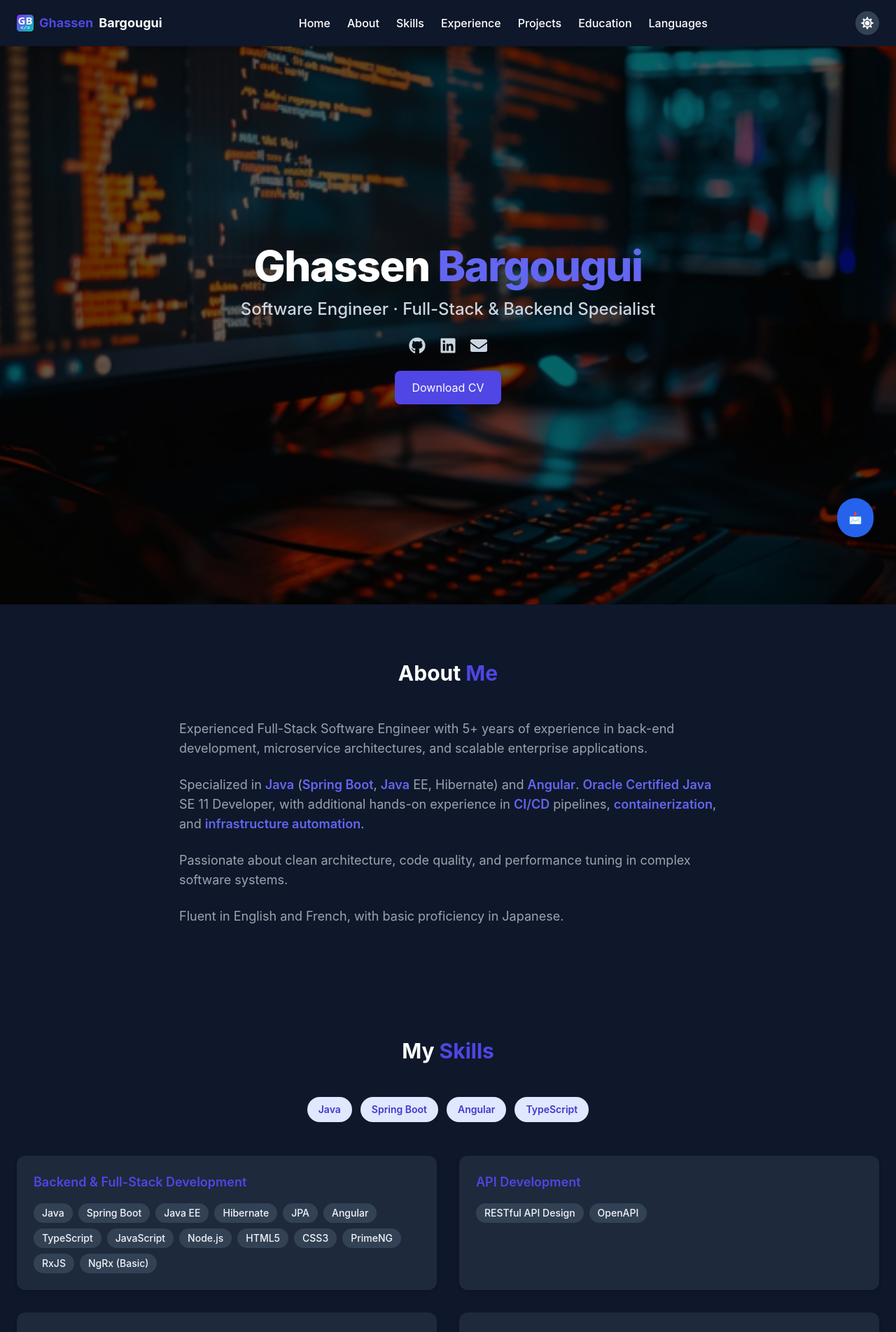
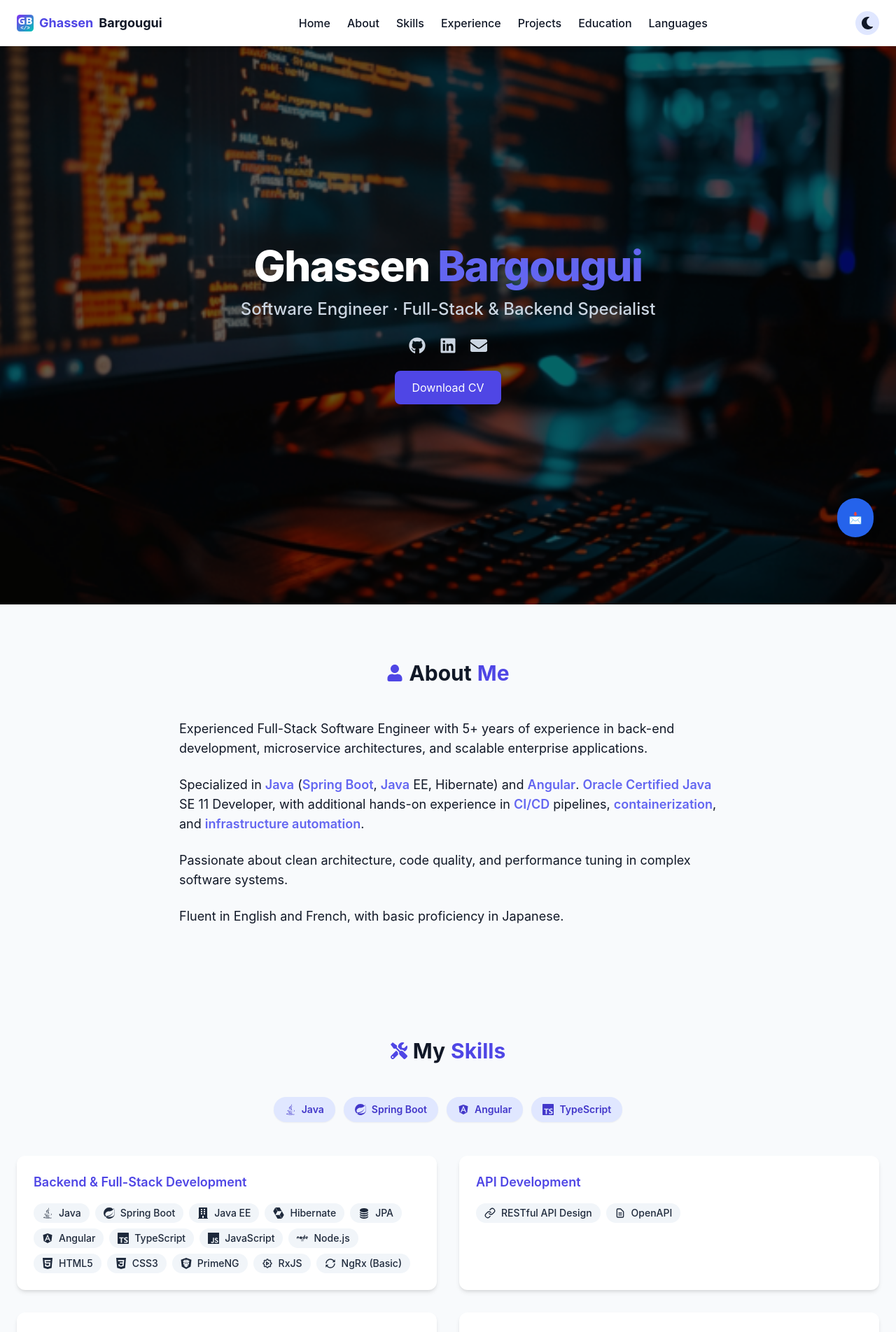
Before and after one commit to ghassenbrg/my-resume, a React (Create React App) app: page / in a window 1280 px wide. Shown: the top 1904 px of the page at 70% size. Built offline with nearby package versions, Linux system fonts and the light colour scheme.

Commit message:
Enhance UI

```diff
--- a/src/data/cv-data.json
+++ b/public/cv-data.json
@@ -187,7 +187,7 @@
           },
           {
             "name": "Integration Tests",
-            "icon": "integration"
+            "icon": "test"
           },
           {
             "name": "SonarQube",
@@ -195,7 +195,7 @@
           },
           {
             "name": "Code Review Best Practices",
-            "icon": "code-review"
+            "icon": "coding"
           }
         ],
         "Agile & Collaboration": [
@@ -335,13 +335,13 @@
     "education": [
       {
         "degree": "Engineer’s Degree in Software Engineering",
-        "institution": "ESPRIT",
+        "institution": "ESPRIT (Private Higher School of Engineering and Technology)",
         "location": "Tunis, Tunisia",
         "period": "Sept 2019 – July 2023"
       },
       {
         "degree": "Bachelor’s Degree in Computer Science",
-        "institution": "ISIMM",
+        "institution": "ISIMM (Higher Institute of Computer Science and Mathematics)",
         "location": "Monastir, Tunisia",
         "period": "Sept 2015 – June 2019"
       }
@@ -351,7 +351,8 @@
         "name": "Oracle Certified Professional, Java SE 11 Developer",
         "issuer": "Oracle",
         "date": "Sept 2022",
-        "link": "https://bit.ly/ocp11gb"
+        "link": "https://bit.ly/ocp11gb",
+        "image": "/ocp11.png"
       }
     ],
     "languages": [
--- a/src/PersonalCV.jsx
+++ b/src/PersonalCV.jsx
@@ -1,22 +1,31 @@
 // All components now follow modern Tailwind design
 
-import Hero from './components/Hero';
-import About from './components/About';
-import Skills from './components/Skills';
-import Experience from './components/Experience';
-import Projects from './components/Projects';
-import Education from './components/Education';
-import Languages from './components/Languages';
-import Header from './components/Header';
-import Footer from './components/Footer';
-import ContactModal from './components/ContactModal';
+import Hero from "./components/Hero";
+import About from "./components/About";
+import Skills from "./components/Skills";
+import Experience from "./components/Experience";
+import Projects from "./components/Projects";
+import Education from "./components/Education";
+import Languages from "./components/Languages";
+import Header from "./components/Header";
+import Footer from "./components/Footer";
+import ContactModal from "./components/ContactModal";
 
-import React, { useState, useEffect } from 'react';
+import React, { useState, useEffect } from "react";
 
 const PersonalCV = () => {
-  const [activeSection, setActiveSection] = useState('hero');
-  const [darkMode, setDarkMode] = useState(true);
+  const [activeSection, setActiveSection] = useState("hero");
+  const [darkMode, setDarkMode] = useState(false);
   const [showContactModal, setShowContactModal] = useState(false);
+
+  const [cvData, setCvData] = useState(null);
+
+  useEffect(() => {
+    fetch("/cv-data.json")
+      .then((res) => res.json())
+      .then(setCvData)
+      .catch((err) => console.error("Failed to load CV data:", err));
+  }, []);
 
   useEffect(() => {
     const observer = new IntersectionObserver(
@@ -30,7 +39,7 @@ const PersonalCV = () => {
       { threshold: 0.3 }
     );
 
-    const sections = document.querySelectorAll('section');
+    const sections = document.querySelectorAll("section");
     sections.forEach((section) => observer.observe(section));
 
     return () => {
@@ -38,35 +47,55 @@ const PersonalCV = () => {
     };
   }, []);
 
+  if (!cvData) {
+    return (
+      <div className="min-h-screen flex items-center justify-center">
+        <div className="flex flex-col items-center gap-3">
+          <div className="w-8 h-8 border-4 border-indigo-600 border-t-transparent rounded-full animate-spin" />
+          <p className="text-sm text-gray-500 dark:text-gray-300">
+            Loading resume...
+          </p>
+        </div>
+      </div>
+    );
+  }
+
   const scrollToSection = (sectionId) => {
     const section = document.getElementById(sectionId);
     if (section) {
-      section.scrollIntoView({ behavior: 'smooth' });
+      section.scrollIntoView({ behavior: "smooth" });
     }
   };
 
   return (
-    <div className={`${darkMode ? 'bg-gray-900 text-white' : 'bg-gray-50 text-gray-800'} transition-colors duration-500 min-h-screen`}>
+    <div
+      className={`${
+        darkMode ? "bg-gray-900 text-white" : "bg-gray-50 text-gray-800"
+      } transition-colors duration-500 min-h-screen`}
+    >
       <Header
         darkMode={darkMode}
         setDarkMode={setDarkMode}
         activeSection={activeSection}
         scrollToSection={scrollToSection}
+        cvData={cvData}
       />
 
       <main className="pt-16">
-        <Hero darkMode={darkMode} />
-        <About darkMode={darkMode} />
-        <Skills darkMode={darkMode} />
-        <Experience darkMode={darkMode} />
-        <Projects darkMode={darkMode} />
-        <Education darkMode={darkMode} />
-        <Languages darkMode={darkMode} />
+        <Hero darkMode={darkMode} cvData={cvData} />
+        <About darkMode={darkMode} cvData={cvData} />
+        <Skills darkMode={darkMode} cvData={cvData} />
+        <Experience darkMode={darkMode} cvData={cvData} />
+        <Projects darkMode={darkMode} cvData={cvData} />
+        <Education darkMode={darkMode} cvData={cvData} />
+        <Languages darkMode={darkMode} cvData={cvData} />
       </main>
 
-      <Footer darkMode={darkMode} />
+      <Footer darkMode={darkMode} cvData={cvData} />
 
-      {showContactModal && <ContactModal onClose={() => setShowContactModal(false)} />}
+      {showContactModal && (
+        <ContactModal onClose={() => setShowContactModal(false)} />
+      )}
 
       {/* Floating contact button */}
       <div className="fixed bottom-8 right-8 z-50">
--- a/src/components/About.jsx
+++ b/src/components/About.jsx
@@ -1,8 +1,8 @@
-import React from 'react';
-import cvData from '../data/cv-data.json';
-import { motion } from 'framer-motion';
+import { motion } from "framer-motion";
+import React from "react";
+import { FaUser } from "react-icons/fa";
 
-const About = ({ darkMode }) => {
+const About = ({ darkMode, cvData }) => {
   const { paragraphs } = cvData.about;
 
   const fadeUp = {
@@ -10,29 +10,31 @@ const About = ({ darkMode }) => {
     visible: (i) => ({
       opacity: 1,
       y: 0,
-      transition: { delay: i * 0.2, duration: 0.6 }
-    })
+      transition: { delay: i * 0.2, duration: 0.6 },
+    }),
   };
 
   // Keyword highlight
   const keywordHighlight = (text) => {
     const highlights = [
-      'Java',
-      'Spring Boot',
-      'Angular',
-      'CI/CD',
-      'containerization',
-      'microservices',
-      'Oracle Certified',
-      'Docker',
-      'Kubernetes',
-      'infrastructure automation'
+      "Java",
+      "Spring Boot",
+      "Angular",
+      "CI/CD",
+      "containerization",
+      "microservices",
+      "Oracle Certified",
+      "Docker",
+      "Kubernetes",
+      "infrastructure automation",
     ];
 
-    const regex = new RegExp(`(${highlights.join('|')})`, 'gi');
+    const regex = new RegExp(`(${highlights.join("|")})`, "gi");
     return text.split(regex).map((part, i) =>
       highlights.includes(part) || highlights.includes(part.toLowerCase()) ? (
-        <span key={i} className="text-indigo-500 font-semibold">{part}</span>
+        <span key={i} className="text-indigo-500 font-semibold">
+          {part}
+        </span>
       ) : (
         part
       )
@@ -43,17 +45,18 @@ const About = ({ darkMode }) => {
     <section
       id="about"
       className={`py-20 transition-colors duration-500 ${
-        darkMode ? 'bg-slate-900 text-white' : 'bg-slate-50 text-gray-900'
+        darkMode ? "bg-slate-900 text-white" : "bg-slate-50 text-gray-900"
       }`}
     >
       <div className="container mx-auto px-6">
         <motion.h2
-          className="text-3xl font-bold mb-12 text-center"
+          className="text-3xl font-bold mb-12 text-center flex items-center justify-center gap-2"
           initial={{ opacity: 0, y: -20 }}
           whileInView={{ opacity: 1, y: 0 }}
           transition={{ duration: 0.6 }}
           viewport={{ once: true }}
         >
+          <FaUser className="text-indigo-600  w-6 h-6" />
           About <span className="text-indigo-600">Me</span>
         </motion.h2>
         <div className="max-w-3xl mx-auto space-y-6">
@@ -61,7 +64,7 @@ const About = ({ darkMode }) => {
             <motion.p
               key={index}
               className={`text-base md:text-lg ${
-                darkMode ? 'text-gray-400' : 'text-black-700'
+                darkMode ? "text-gray-400" : "text-black-700"
               } leading-relaxed`}
               custom={index}
               initial="hidden"
--- a/src/components/Experience.jsx
+++ b/src/components/Experience.jsx
@@ -1,8 +1,8 @@
+import { motion } from "framer-motion";
 import React from "react";
-import cvData from "../data/cv-data.json";
-import { motion } from "framer-motion";
+import { FaBriefcase } from "react-icons/fa";
 
-const Experience = ({ darkMode }) => {
+const Experience = ({ darkMode, cvData }) => {
   const experiences = cvData.experience || [];
 
   return (
@@ -14,12 +14,13 @@ const Experience = ({ darkMode }) => {
     >
       <div className="container mx-auto px-4 md:px-10">
         <motion.h2
-          className="text-3xl font-bold mb-16 text-center"
+          className="text-3xl font-bold mb-12 text-center flex items-center justify-center gap-2"
           initial={{ opacity: 0, y: -20 }}
           whileInView={{ opacity: 1, y: 0 }}
           transition={{ duration: 0.6 }}
           viewport={{ once: true }}
         >
+          <FaBriefcase className="text-indigo-600  w-6 h-6" />
           Professional <span className="text-indigo-600">Experience</span>
         </motion.h2>
 
--- a/src/components/Hero.jsx
+++ b/src/components/Hero.jsx
@@ -1,9 +1,8 @@
-import React from 'react';
-import cvData from '../data/cv-data.json';
-import { FaGithub, FaLinkedin, FaEnvelope } from 'react-icons/fa';
-import { motion } from 'framer-motion';
+import React from "react";
+import { FaGithub, FaLinkedin, FaEnvelope } from "react-icons/fa";
+import { motion } from "framer-motion";
 
-const Hero = ({ darkMode }) => {
+const Hero = ({ darkMode, cvData }) => {
   const { name, title, github, linkedin, email, cvLink } = cvData.hero;
 
   return (
@@ -19,7 +18,12 @@ const Hero = ({ darkMode }) => {
           className="w-full h-full object-cover scale-110 blur-1xl opacity-100"
           initial={{ scale: 1.05 }}
           animate={{ scale: 1.5 }}
-          transition={{ duration: 15, ease: 'easeInOut', repeat: Infinity, repeatType: 'reverse' }}
+          transition={{
+            duration: 15,
+            ease: "easeInOut",
+            repeat: Infinity,
+            repeatType: "reverse",
+          }}
         />
         <div className="absolute inset-0 bg-black/60" />
       </div>
@@ -32,8 +36,8 @@ const Hero = ({ darkMode }) => {
           animate={{ opacity: 1, y: 0 }}
           transition={{ duration: 0.8 }}
         >
-          {name.split(' ')[0]}{' '}
-          <span className="text-indigo-500">{name.split(' ')[1]}</span>
+          {name.split(" ")[0]}{" "}
+          <span className="text-indigo-500">{name.split(" ")[1]}</span>
         </motion.h1>
 
         <motion.h2
@@ -51,10 +55,20 @@ const Hero = ({ darkMode }) => {
           animate={{ opacity: 1 }}
           transition={{ delay: 0.5 }}
         >
-          <a href={github} className="hover:text-indigo-400" target="_blank" rel="noreferrer">
+          <a
+            href={github}
+            className="hover:text-indigo-400"
+            target="_blank"
+            rel="noreferrer"
+          >
             <FaGithub size={24} />
           </a>
-          <a href={linkedin} className="hover:text-indigo-400" target="_blank" rel="noreferrer">
+          <a
+            href={linkedin}
+            className="hover:text-indigo-400"
+            target="_blank"
+            rel="noreferrer"
+          >
             <FaLinkedin size={24} />
           </a>
           <a href={`mailto:${email}`} className="hover:text-indigo-400">
--- a/src/components/Languages.jsx
+++ b/src/components/Languages.jsx
@@ -1,25 +1,26 @@
-import React from 'react';
-import cvData from '../data/cv-data.json';
-import { motion } from 'framer-motion';
+import { motion } from "framer-motion";
+import React from "react";
+import { FaLanguage } from "react-icons/fa";
 
-const Languages = ({ darkMode }) => {
+const Languages = ({ darkMode, cvData }) => {
   const languages = cvData.languages;
 
   return (
     <section
       id="languages"
       className={`py-20 transition-colors duration-500 ${
-        darkMode ? 'bg-slate-900 text-white' : 'bg-slate-50 text-gray-900'
+        darkMode ? "bg-slate-900 text-white" : "bg-slate-50 text-gray-900"
       }`}
     >
       <div className="container mx-auto px-6">
         <motion.h2
-          className="text-3xl font-bold mb-12 text-center"
+          className="text-3xl font-bold mb-12 text-center flex items-center justify-center gap-2"
           initial={{ opacity: 0, y: -20 }}
           whileInView={{ opacity: 1, y: 0 }}
           transition={{ duration: 0.6 }}
           viewport={{ once: true }}
         >
+          <FaLanguage className="text-indigo-600" />
           Language <span className="text-indigo-600">Proficiency</span>
         </motion.h2>
 
@@ -34,7 +35,9 @@ const Languages = ({ darkMode }) => {
             >
               <div className="flex justify-between mb-1">
                 <span className="font-medium text-base">{lang.language}</span>
-                <span className="text-sm text-indigo-500 font-semibold">{lang.level}</span>
+                <span className="text-sm text-indigo-500 font-semibold">
+                  {lang.level}
+                </span>
               </div>
               <div className="w-full h-3 bg-slate-200 dark:bg-slate-700 rounded-full overflow-hidden">
                 <motion.div
--- a/src/components/Skills.jsx
+++ b/src/components/Skills.jsx
@@ -1,29 +1,125 @@
-import React from 'react';
-import cvData from '../data/cv-data.json';
-import { motion } from 'framer-motion';
+import { motion } from "framer-motion";
+import React from "react";
+import { AiOutlineClockCircle } from "react-icons/ai";
+import { BsDatabaseFill } from "react-icons/bs";
+import { CgWorkAlt } from "react-icons/cg";
+import {
+  FaAngular,
+  FaAws,
+  FaBuilding,
+  FaCloud,
+  FaDocker,
+  FaGitAlt,
+  FaJava,
+  FaNode,
+  FaReact,
+  FaServer,
+  FaTools
+} from "react-icons/fa";
+import { FaJenkins } from "react-icons/fa6";
+import { FiLink, FiMonitor } from "react-icons/fi";
+import { GiSprint } from "react-icons/gi";
+import { GrTest } from "react-icons/gr";
+import { HiOutlineChartBar, HiOutlineDocumentText } from "react-icons/hi";
+import { IoCodeWorking } from "react-icons/io5";
+import { LuCupSoda } from "react-icons/lu";
+import { MdOutlineForwardToInbox } from "react-icons/md";
+import { RiLoopRightFill } from "react-icons/ri";
+import {
+  SiApachetomcat,
+  SiConfluence,
+  SiCss3,
+  SiHibernate,
+  SiHtml5,
+  SiJavascript,
+  SiJira,
+  SiJunit5,
+  SiKeycloak,
+  SiLinux,
+  SiMongodb,
+  SiMysql,
+  SiNginx,
+  SiPostgresql,
+  SiPrimeng,
+  SiSonarqube,
+  SiSpring,
+  SiTestinglibrary,
+  SiTypescript,
+} from "react-icons/si";
+import { TbSettingsAutomation } from "react-icons/tb";
 
-const Skills = ({ darkMode }) => {
+// 🧠 Icon Map
+const skillIcons = {
+  java: FaJava,
+  spring: SiSpring,
+  angular: FaAngular,
+  react: FaReact,
+  node: FaNode,
+  typescript: SiTypescript,
+  javascript: SiJavascript,
+  docker: FaDocker,
+  aws: FaAws,
+  git: FaGitAlt,
+  mongodb: SiMongodb,
+  postgres: SiPostgresql,
+  mysql: SiMysql,
+  html: SiHtml5,
+  css: SiCss3,
+  junit: SiJunit5,
+  jira: SiJira,
+  confluence: SiConfluence,
+  linux: SiLinux,
+  tomcat: SiApachetomcat,
+  sonarqube: SiSonarqube,
+  nginx: SiNginx,
+  testing: SiTestinglibrary,
+  hibernate: SiHibernate,
+  primeng: SiPrimeng,
+  jenkins: FaJenkins,
+  test: GrTest,
+  coding: IoCodeWorking,
+  keycloak: SiKeycloak,
+  wildfly: FaServer,
+  mockito: LuCupSoda,
+  api: FiLink,
+  openapi: HiOutlineDocumentText,
+  rxjs: TbSettingsAutomation,
+  ngrx: RiLoopRightFill,
+  jpa: BsDatabaseFill,
+  springcloud: FaCloud,
+  activemq: MdOutlineForwardToInbox,
+  async: AiOutlineClockCircle,
+  threads: CgWorkAlt,
+  jprofiler: FiMonitor,
+  poi: HiOutlineChartBar,
+  scrum: GiSprint,
+  javaee: FaBuilding,
+  // ➕ add more mappings if needed
+};
+
+const Skills = ({ darkMode, cvData }) => {
   const allCategories = Object.entries(cvData.skills || {});
-  const highlightSkills = allCategories
-    .flatMap(([_, skills]) => skills.filter((s) => s.highlight));
-    //.sort((a, b) => a.name.localeCompare(b.name));
+  const highlightSkills = allCategories.flatMap(([_, skills]) =>
+    skills.filter((s) => s.highlight)
+  );
 
   return (
     <section
       id="skills"
       className={`py-20 transition-colors duration-500 ${
-        darkMode ? 'bg-slate-900 text-white' : 'bg-slate-50 text-gray-900'
+        darkMode ? "bg-slate-900 text-white" : "bg-slate-50 text-gray-900"
       }`}
     >
       <div className="container mx-auto px-6">
-        {/* Section Title */}
+        {/* Title */}
         <motion.h2
-          className="text-3xl font-bold mb-12 text-center"
+          className="text-3xl font-bold mb-12 text-center flex items-center justify-center gap-2"
           initial={{ opacity: 0, y: -20 }}
           whileInView={{ opacity: 1, y: 0 }}
           transition={{ duration: 0.6 }}
           viewport={{ once: true }}
         >
+          <FaTools className="text-indigo-600  w-6 h-6" />
           My <span className="text-indigo-600">Skills</span>
         </motion.h2>
 
@@ -36,14 +132,18 @@ const Skills = ({ darkMode }) => {
             transition={{ duration: 0.6 }}
             viewport={{ once: true }}
           >
-            {highlightSkills.map((skill, i) => (
-              <span
-                key={i}
-                className="bg-indigo-100 dark:bg-indigo-700 text-indigo-700 dark:text-indigo-100 font-semibold text-sm px-4 py-2 rounded-full shadow-sm"
-              >
-                {skill.name}
-              </span>
-            ))}
+            {highlightSkills.map((skill, i) => {
+              const Icon = skillIcons[skill.icon];
+              return (
+                <span
+                  key={i}
+                  className="inline-flex items-center gap-2 bg-indigo-100 dark:bg-indigo-700 text-indigo-700 dark:text-indigo-100 font-semibold text-sm px-4 py-2 rounded-full shadow-sm"
+                >
+                  {Icon && <Icon className="w-4 h-4" />}
+                  {skill.name}
+                </span>
+              );
+            })}
           </motion.div>
         )}
 
@@ -57,20 +157,26 @@ const Skills = ({ darkMode }) => {
               transition={{ delay: index * 0.2, duration: 0.5 }}
               viewport={{ once: true }}
               className={`p-6 rounded-xl shadow-md transition ${
-                darkMode ? 'bg-slate-800' : 'bg-white'
+                darkMode ? "bg-slate-800" : "bg-white"
               }`}
             >
-              <h3 className="text-lg font-semibold mb-4 text-indigo-600">{category}</h3>
+              <h3 className="text-lg font-semibold mb-4 text-indigo-600">
+                {category}
+              </h3>
               <div className="flex flex-wrap gap-2">
                 {skills.map((skill, i) => (
                   <span
                     key={i}
-                    className={`text-sm px-3 py-1 rounded-full font-medium ${
+                    className={`text-sm px-3 py-1 rounded-full font-medium inline-flex items-center gap-2 ${
                       darkMode
-                        ? 'bg-slate-700 text-slate-100'
-                        : 'bg-slate-100 text-slate-800'
+                        ? "bg-slate-700 text-slate-100"
+                        : "bg-slate-100 text-slate-800"
                     }`}
                   >
+                    {skillIcons[skill.icon] &&
+                      React.createElement(skillIcons[skill.icon], {
+                        className: "w-4 h-4",
+                      })}
                     {skill.name}
                   </span>
                 ))}
```
Also changed, not shown: src/components/Education.jsx (+32 -14 lines), src/components/Footer.jsx (+8 -7 lines), src/components/Header.jsx (+7 -2 lines), src/components/Projects.jsx (+21 -14 lines), public/manifest.json, public/ocp11.png (added).
